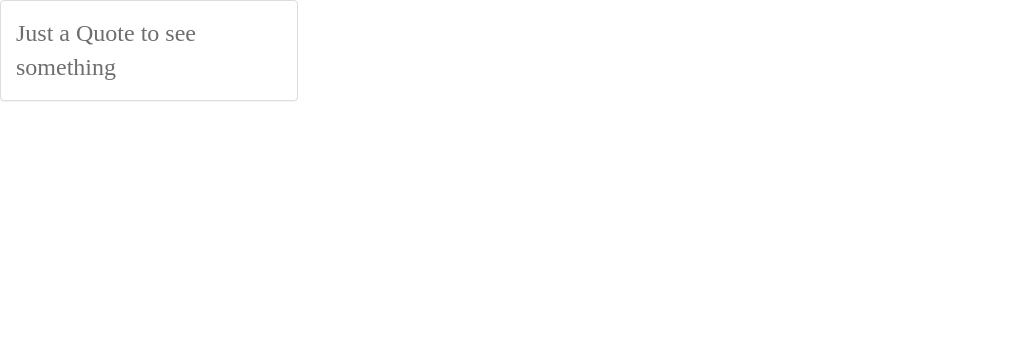
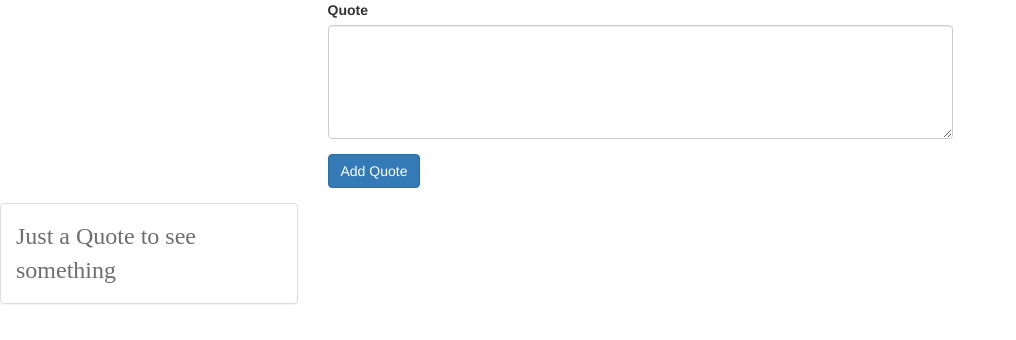
Before and after one commit to kamalogudah/quotes, a Vue app: page / in a window 1280 px wide. Shown: the top 340 px of the page, without its empty margins (0-1016 px from the left). Built offline with nearby package versions, Linux system fonts and the light colour scheme; a web font is replaced by a local one.

Commit message:
Adding Quotes and Custom Events

```diff
--- a/src/App.vue
+++ b/src/App.vue
@@ -1,11 +1,13 @@
 <template>
   <div id="container">
+    <app-new-quote @quoteAdded="newQuote"></app-new-quote>
     <app-quote-grid :quotes="quotes"></app-quote-grid>
   </div>
 </template>
 
 <script>
 import QuoteGrid from './components/QuoteGrid.vue';
+import NewQuote from './components/NewQuote.vue';
 export default {
   data: function() {
     return {
@@ -13,8 +15,14 @@
       maxQuotes: 10,
     };
   },
+  methods: {
+    newQuote(quote) {
+      this.quotes.push(quote);
+    },
+  },
   components: {
     appQuoteGrid: QuoteGrid,
+    appNewQuote: NewQuote,
   },
 };
 </script>
--- a/src/components/NewQuote.vue
+++ b/src/components/NewQuote.vue
@@ -17,13 +17,14 @@
   data: function() {
     return {
       quote: '',
-    }
+    };
   },
   methods: {
     createNew() {
-
-    }
-  }
+      this.$emit('quoteAdded', this.quote);
+      this.quote = '';
+    },
+  },
 };
 </script>
 
```
